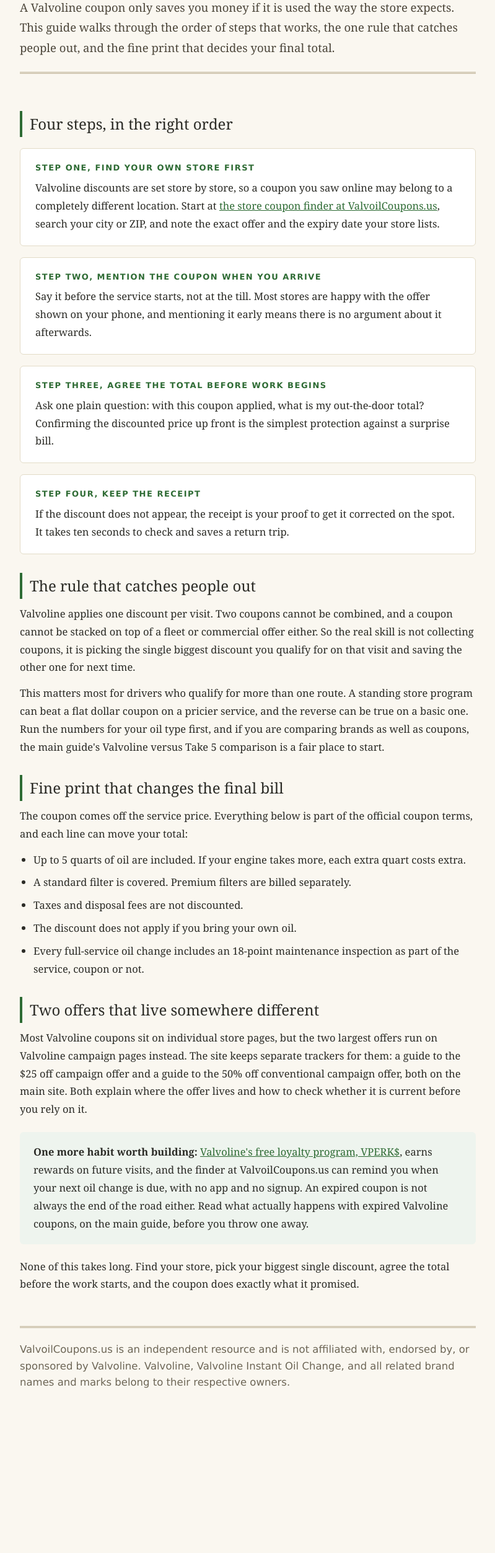
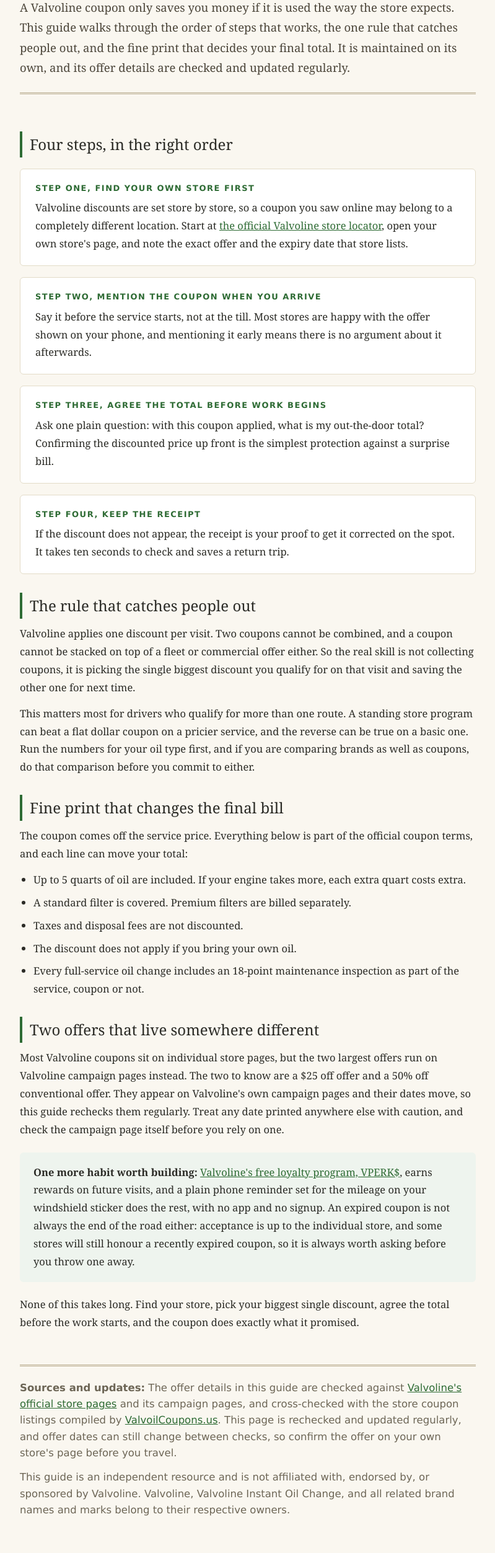
Before and after one commit to couponsoilchange-crypto/valvoil-coupon-guide, a plain HTML site: page index.html in a window 1280 px wide. Shown: the part 197-2702 px from the top of the page at 62% size, without its empty margins (240-1039 px from the left). Before the commit the page ends 2495 px from the top, so only its background shows below. Drawn offline with Linux system fonts and the light colour scheme.

Commit message:
Reframe as independent guide: official store locator link, main site cited once as data source in footer

```diff
--- a/index.html
+++ b/index.html
@@ -3,7 +3,7 @@
 <head>
 <meta charset="UTF-8">
 <meta name="viewport" content="width=device-width, initial-scale=1.0">
-<title>How to Save on a Valvoline Oil Change, a Practical Guide by ValvoilCoupons.us</title>
+<title>How to Save on a Valvoline Oil Change, a Practical Guide</title>
 <meta name="description" content="A step by step guide to using a Valvoline Instant Oil Change coupon the right way: find your store, mention the offer before service starts, and read the fine print that changes your final bill.">
 <style>
   * { margin: 0; padding: 0; box-sizing: border-box; }
@@ -32,9 +32,9 @@
 <div class="wrap">
 
   <header>
-    <div class="site">From the editors of ValvoilCoupons.us</div>
+    <div class="site">An independent guide to oil change savings</div>
     <h1>Saving Money on a Valvoline Oil Change, Done Properly</h1>
-    <p class="lede">A Valvoline coupon only saves you money if it is used the way the store expects. This guide walks through the order of steps that works, the one rule that catches people out, and the fine print that decides your final total.</p>
+    <p class="lede">A Valvoline coupon only saves you money if it is used the way the store expects. This guide walks through the order of steps that works, the one rule that catches people out, and the fine print that decides your final total. It is maintained on its own, and its offer details are checked and updated regularly.</p>
   </header>
 
   <article>
@@ -43,7 +43,7 @@
 
     <div class="stepbox">
       <h3>Step one, find your own store first</h3>
-      <p>Valvoline discounts are set store by store, so a coupon you saw online may belong to a completely different location. Start at <a href="https://valvoilcoupons.us/">the store coupon finder at ValvoilCoupons.us</a>, search your city or ZIP, and note the exact offer and the expiry date your store lists.</p>
+      <p>Valvoline discounts are set store by store, so a coupon you saw online may belong to a completely different location. Start at <a href="https://store.vioc.com/">the official Valvoline store locator</a>, open your own store's page, and note the exact offer and the expiry date that store lists.</p>
     </div>
 
     <div class="stepbox">
@@ -63,7 +63,7 @@
 
     <h2>The rule that catches people out</h2>
     <p>Valvoline applies one discount per visit. Two coupons cannot be combined, and a coupon cannot be stacked on top of a fleet or commercial offer either. So the real skill is not collecting coupons, it is picking the single biggest discount you qualify for on that visit and saving the other one for next time.</p>
-    <p>This matters most for drivers who qualify for more than one route. A standing store program can beat a flat dollar coupon on a pricier service, and the reverse can be true on a basic one. Run the numbers for your oil type first, and if you are comparing brands as well as coupons, the main guide's Valvoline versus Take 5 comparison is a fair place to start.</p>
+    <p>This matters most for drivers who qualify for more than one route. A standing store program can beat a flat dollar coupon on a pricier service, and the reverse can be true on a basic one. Run the numbers for your oil type first, and if you are comparing brands as well as coupons, do that comparison before you commit to either.</p>
 
     <h2>Fine print that changes the final bill</h2>
     <p>The coupon comes off the service price. Everything below is part of the official coupon terms, and each line can move your total:</p>
@@ -76,10 +76,10 @@
     </ul>
 
     <h2>Two offers that live somewhere different</h2>
-    <p>Most Valvoline coupons sit on individual store pages, but the two largest offers run on Valvoline campaign pages instead. The site keeps separate trackers for them: a guide to the $25 off campaign offer and a guide to the 50% off conventional campaign offer, both on the main site. Both explain where the offer lives and how to check whether it is current before you rely on it.</p>
+    <p>Most Valvoline coupons sit on individual store pages, but the two largest offers run on Valvoline campaign pages instead. The two to know are a $25 off offer and a 50% off conventional offer. They appear on Valvoline's own campaign pages and their dates move, so this guide rechecks them regularly. Treat any date printed anywhere else with caution, and check the campaign page itself before you rely on one.</p>
 
     <div class="note">
-      <p><strong>One more habit worth building:</strong> <a href="https://www.vioc.com/">Valvoline's free loyalty program, VPERK$</a>, earns rewards on future visits, and the finder at ValvoilCoupons.us can remind you when your next oil change is due, with no app and no signup. An expired coupon is not always the end of the road either. Read what actually happens with expired Valvoline coupons, on the main guide, before you throw one away.</p>
+      <p><strong>One more habit worth building:</strong> <a href="https://www.vioc.com/">Valvoline's free loyalty program, VPERK$</a>, earns rewards on future visits, and a plain phone reminder set for the mileage on your windshield sticker does the rest, with no app and no signup. An expired coupon is not always the end of the road either: acceptance is up to the individual store, and some stores will still honour a recently expired coupon, so it is always worth asking before you throw one away.</p>
     </div>
 
     <p>None of this takes long. Find your store, pick your biggest single discount, agree the total before the work starts, and the coupon does exactly what it promised.</p>
@@ -87,7 +87,8 @@
   </article>
 
   <footer>
-    <p>ValvoilCoupons.us is an independent resource and is not affiliated with, endorsed by, or sponsored by Valvoline. Valvoline, Valvoline Instant Oil Change, and all related brand names and marks belong to their respective owners.</p>
+    <p><strong>Sources and updates:</strong> The offer details in this guide are checked against <a href="https://store.vioc.com/">Valvoline's official store pages</a> and its campaign pages, and cross-checked with the store coupon listings compiled by <a href="https://valvoilcoupons.us/">ValvoilCoupons.us</a>. This page is rechecked and updated regularly, and offer dates can still change between checks, so confirm the offer on your own store's page before you travel.</p>
+    <p>This guide is an independent resource and is not affiliated with, endorsed by, or sponsored by Valvoline. Valvoline, Valvoline Instant Oil Change, and all related brand names and marks belong to their respective owners.</p>
   </footer>
 
 </div>
```
